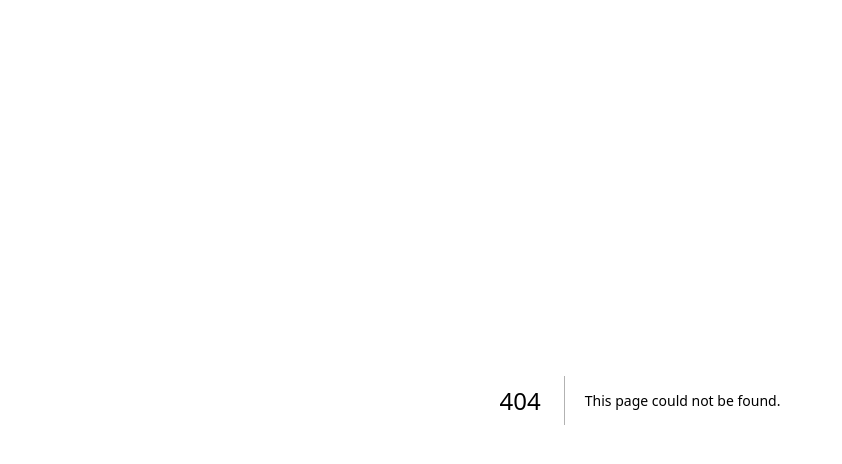
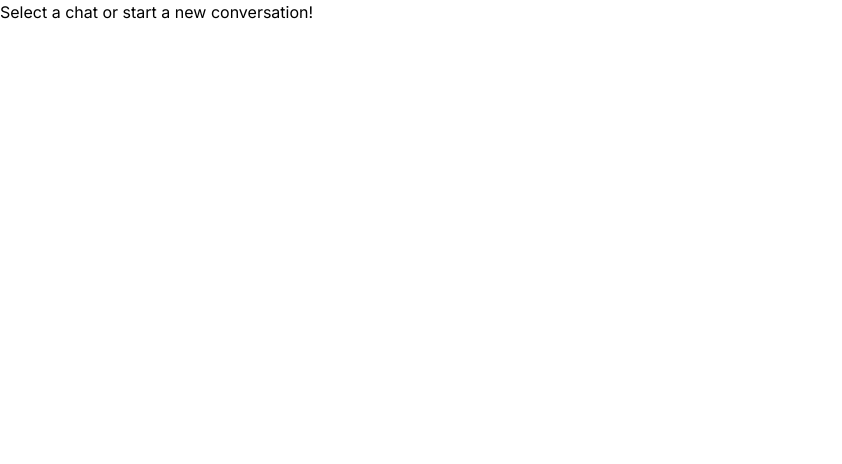
Before and after one commit to nuhptr/messenger-v2, a Next.js app: page /users in a window 1280 px wide. Before the commit this address had no page. Shown: the top 464 px of the page, without its empty margins (0-842 px from the left). Built offline with nearby package versions, Linux system fonts and the light colour scheme.

Commit message:
users: add page & layout

```diff
--- /dev/null
+++ b/app/users/layout.tsx
@@ -0,0 +1,9 @@
+import Sidebar from '@/app/components/sidebar'
+
+export default async function UsersLayout({ children }: { children: React.ReactNode }) {
+  return (
+    <Sidebar>
+      <div className='h-full'>{children}</div>
+    </Sidebar>
+  )
+}
--- /dev/null
+++ b/app/users/page.tsx
@@ -0,0 +1,11 @@
+import EmptyState from '@/app/components/empty-state'
+
+const Users = () => {
+  return (
+    <div className='hidden lg:block lg:pl-80 h-full'>
+      <EmptyState />
+    </div>
+  )
+}
+
+export default Users
```
